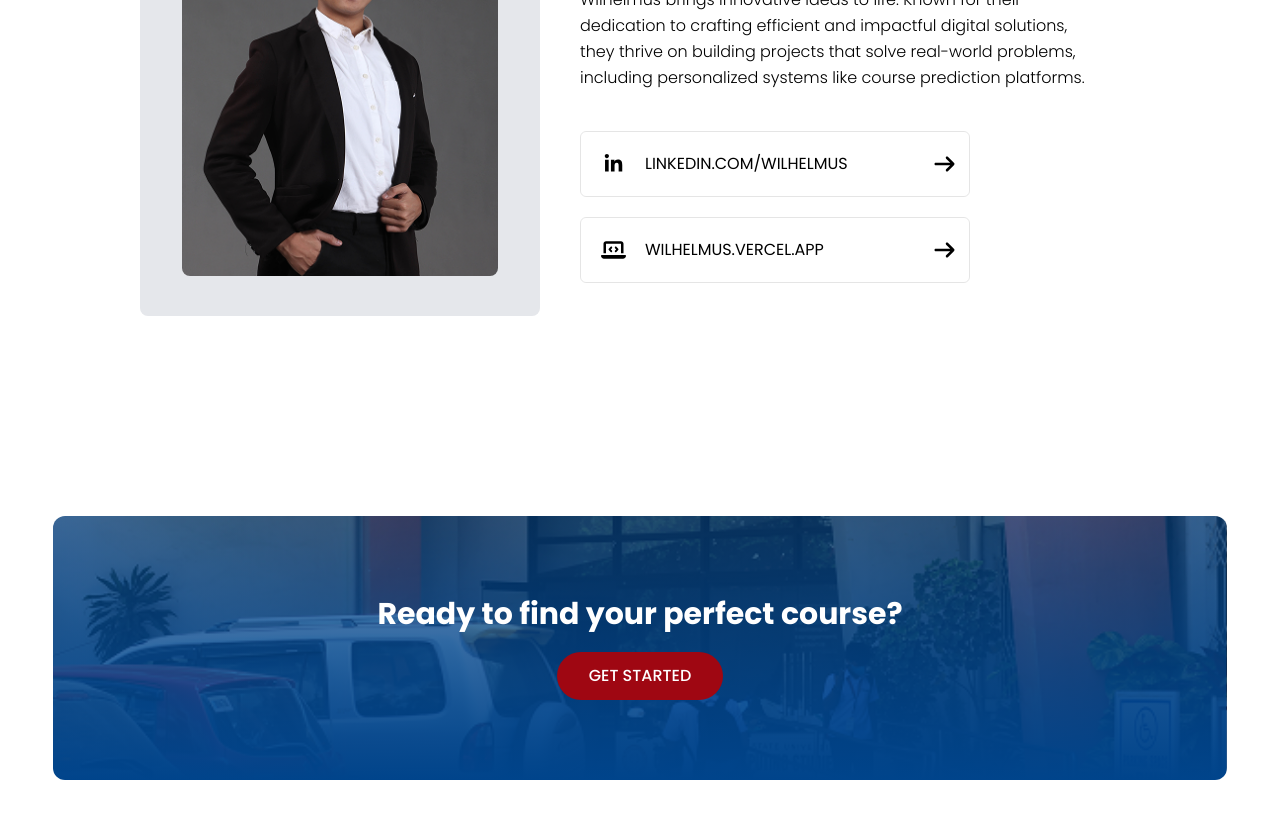
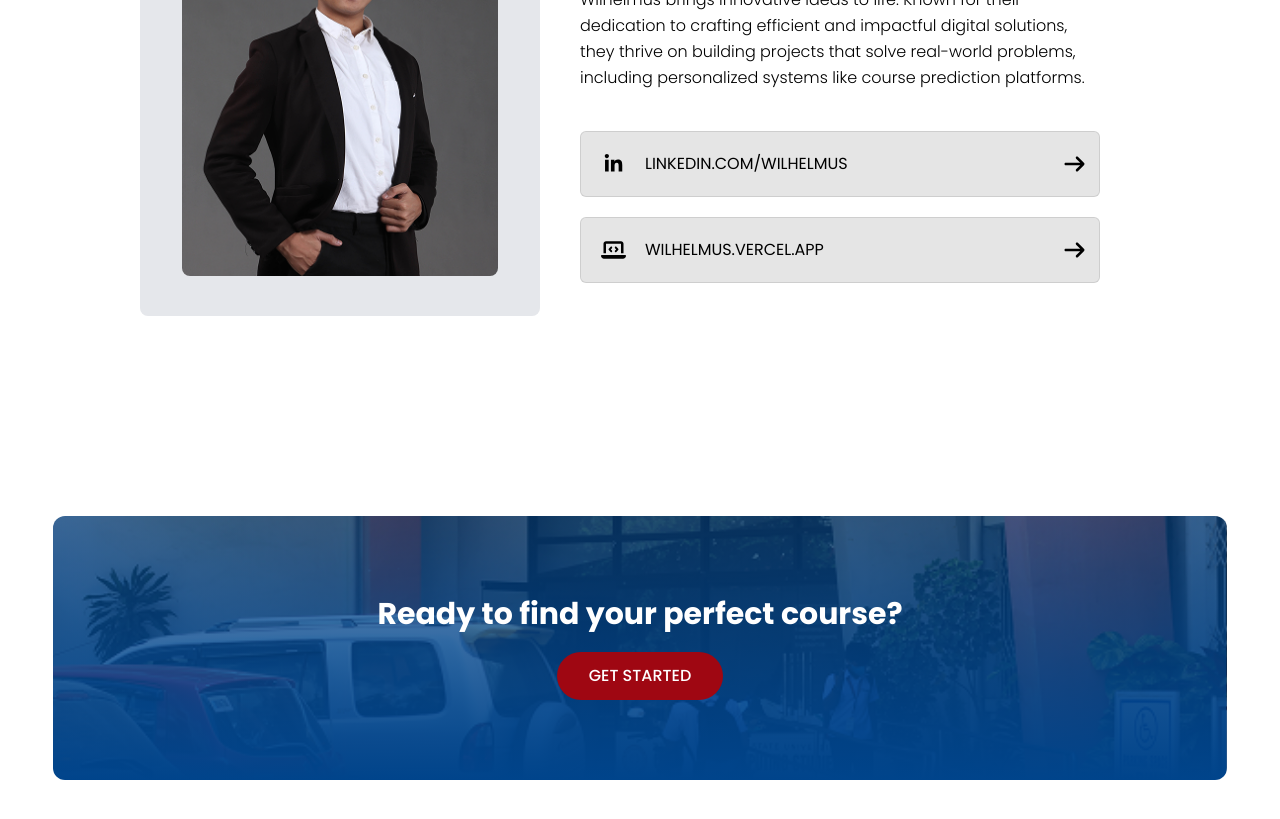
Before and after one commit to wilhelmusolejr/coursematch, a React (Vite) app in the folder client/: page / in a window 1280 px wide. Shown: the part 3280-4099 px from the top of the page. Built offline with nearby package versions, Linux system fonts and the light colour scheme.

Commit message:
refactor: remove other import from frontawesome icon

```diff
--- a/client/src/App.jsx
+++ b/client/src/App.jsx
@@ -1,17 +1,13 @@
 import { FontAwesomeIcon } from "@fortawesome/react-fontawesome";
 import {
   faBars,
-  faGlobe,
   faLaptopCode,
-  faArrowRight,
   faAt,
   faPhone,
   faMapPin,
 } from "@fortawesome/free-solid-svg-icons";
 import {
   faLinkedinIn,
-  faFacebook,
-  faGithub,
   faFacebookF,
   faGithubAlt,
 } from "@fortawesome/free-brands-svg-icons";
@@ -205,39 +201,21 @@ function App() {
 
               {/* parent */}
               <div className="px-10 w-full flex gap-5 md:w-10/12 lg:w-full lg:m-0 md:m-auto flex-col uppercase">
-                <div className="border-1 rounded-md py-3 px-3 lg:p-3 flex justify-between items-center md:w-9/12 border-black/10">
-                  {/*  */}
-                  <div className="flex gap-3 items-center">
-                    <div className="w-5 h-5 md:w-10 md:h-10 rounded-full  flex items-center justify-center">
-                      <FontAwesomeIcon
-                        icon={faLinkedinIn}
-                        className="text-xl"
-                      />
-                    </div>
+                {/*  */}
+                <BoxLinkItem
+                  faIcon={faLinkedinIn}
+                  pathUrl="linkedin.com/wilhelmus"
+                  pathName="linkedin.com/wilhelmus"
+                  className="md:w-9/12"
+                />
 
-                    <a href="">linkedin.com/wilhelmus</a>
-                  </div>
-
-                  {/*  */}
-                  <FontAwesomeIcon icon={faArrowRight} className="text-xl" />
-                </div>
-
-                <div className="border-1 rounded-md py-3 px-3 lg:p-3 flex justify-between items-center md:w-9/12 border-black/10">
-                  {/*  */}
-                  <div className="flex gap-3 items-center">
-                    <div className="w-5 h-5 md:w-10 md:h-10 rounded-full  flex items-center justify-center">
-                      <FontAwesomeIcon
-                        icon={faLaptopCode}
-                        className="text-xl"
-                      />
-                    </div>
-
-                    <a href="">wilhelmus.vercel.app</a>
-                  </div>
-
-                  {/*  */}
-                  <FontAwesomeIcon icon={faArrowRight} className="text-xl" />
-                </div>
+                {/*  */}
+                <BoxLinkItem
+                  faIcon={faLaptopCode}
+                  pathUrl="linkedin.com/wilhelmus"
+                  pathName="wilhelmus.vercel.app"
+                  className="md:w-9/12"
+                />
               </div>
             </div>
           </div>
@@ -381,24 +359,28 @@ function App() {
                   faIcon={faFacebookF}
                   pathUrl="https://linkedin.com/wilhelmus"
                   pathName="Wilhelmus Ole"
+                  className="bg-black/10"
                 />
 
                 <BoxLinkItem
                   faIcon={faGithubAlt}
                   pathUrl="https://linkedin.com/wilhelmus"
                   pathName="wilhelmus"
+                  className="bg-black/10"
                 />
 
                 <BoxLinkItem
                   faIcon={faGithubAlt}
                   pathUrl="https://linkedin.com/wilhelmus"
                   pathName="wihelmus.vercel.app"
+                  className="bg-black/10"
                 />
 
                 <BoxLinkItem
                   faIcon={faLinkedinIn}
                   pathUrl="linkedin.com/wilhelmus"
                   pathName="wilhelmus"
+                  className="bg-black/10"
                 />
               </div>
             </div>
```
